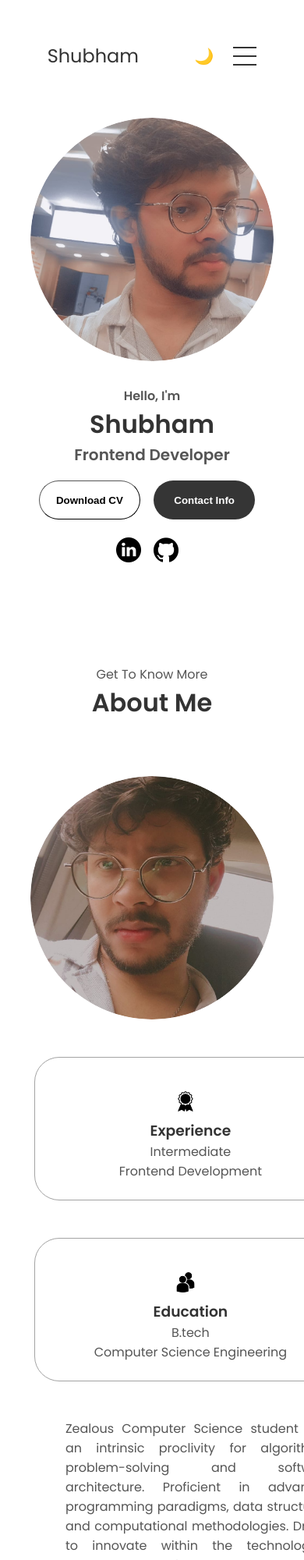
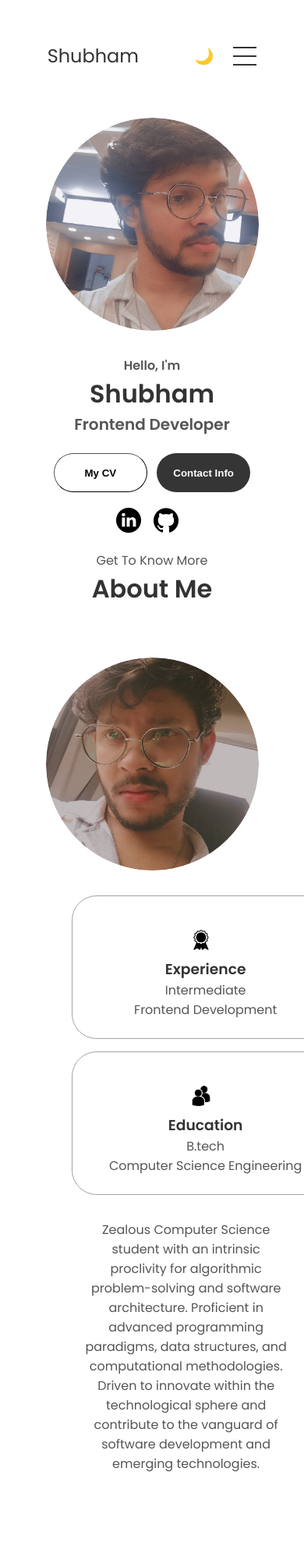
Before and after one commit to mitra9917/my_portfolio, a plain HTML site: page index.html in a window 390 px wide. Shown: the top 2000 px of the page at 78% size. Drawn offline with Linux system fonts and the light colour scheme.

Commit message:
updated cv button

```diff
--- a/index.html
+++ b/index.html
@@ -57,7 +57,7 @@
                 <h1 class="title">Shubham</h1>
                 <p class="section__text__p2">Frontend Developer</p>
                 <div class="btn-container">
-                    <button class="btn btn-color-2" onclick="window.open('./assets/myCV.pdf')">Download CV</button>
+                    <button class="btn btn-color-2" onclick="window.open('./assets/myCV.pdf')">My CV</button>
                     <button class="btn btn-color-1" onclick="location.href='./#contact'">Contact Info</button>
                 </div>
                 <div id="socials-container">
@@ -106,7 +106,11 @@
                     </div>
                 </div>
             </div>
-            <img src="./assets/arrow.png" alt="arrow icon" class="icon arrow" onclick="location.href='./#experience'">
+            <!-- ...existing code... -->
+            <svg class="icon arrow" onclick="location.href='./#experience'" xmlns="http://www.w3.org/2000/svg" width="32" height="32" viewBox="0 0 24 24" fill="none">
+            <path d="M12 4v16m0 0l-8-8m8 8l8-8" stroke="currentColor" stroke-width="2" stroke-linecap="round" stroke-linejoin="round"/>
+            </svg>
+            <!-- ...existing code... -->
         </section>
 
         <section id="experience">
--- a/mediaqueries.css
+++ b/mediaqueries.css
@@ -1,7 +1,8 @@
 @media screen and (max-width: 1400px) {
   #profile {
-    height: 83vh;
+    height: auto; /* Changed from 83vh */
     margin-bottom: 6rem;
+    padding-top: 2rem; /* Added */
   }
   .about-containers {
     flex-wrap: wrap;
@@ -33,9 +34,8 @@
   section,
   .section-container {
     height: fit-content !important;
-  }
-  section {
-    margin: 0 5% !important;
+    margin: 0 2% !important; /* Changed from 5% */
+    padding: 4rem 0 !important; /* Added */
   }
   .section__pic-container {
     width: 275px !important;
@@ -53,6 +53,12 @@
   .mobile-theme-toggle {
     display: flex !important;
   }
+
+  /* Added for text container */
+  .text-container {
+    width: 90% !important;
+    text-align: center !important;
+  }
 }
 
 @media screen and (min-width: 1201px) {
@@ -61,14 +67,41 @@
   }
 }
 
+@media screen and (max-width: 900px) {
+  /* Added new breakpoint */
+  #profile {
+    gap: 2rem !important;
+    height: auto !important;
+  }
+
+  .section__text__p2 {
+    font-size: 1.5rem !important;
+  }
+
+  .title {
+    font-size: 2.5rem !important;
+  }
+
+  .about-containers {
+    flex-direction: column !important;
+    gap: 1rem !important;
+  }
+
+  .details-container {
+    width: 100% !important;
+  }
+}
+
 @media screen and (max-width: 600px) {
   #contact,
   footer {
-    height: 40vh !important;
+    height: auto !important; /* Changed from 40vh */
+    padding: 2rem 0 !important; /* Added */
   }
   #profile {
-    height: 83vh !important;
+    height: auto !important; /* Changed from 83vh */
     margin-bottom: 0 !important;
+    gap: 1rem !important; /* Added */
   }
   article {
     font-size: 1rem !important;
@@ -101,8 +134,8 @@
     text-align: center !important;
   }
   .section__pic-container {
-    width: auto !important;
-    height: 46vw !important;
+    width: 200px !important; /* Changed from auto */
+    height: 200px !important; /* Changed from 46vw */
     justify-content: center !important;
   }
   .section__text__p2 {
@@ -112,9 +145,8 @@
     font-size: 2rem !important;
   }
   .text-container p{
-    text-align: justify !important;
-    align-items: center !important;
-    justify-content: center !important;
+    text-align: center !important; /* Changed from justify */
+    padding: 0 1rem !important; /* Added */
   }
 
   .mobile-theme-toggle {
@@ -126,31 +158,45 @@
     width: 35px !important;
     height: 35px !important;
   }
+
+  /* Project adjustments */
+  .details-container.color-container {
+    width: 100% !important;
+    margin: 1rem 0 !important;
   }
 
-@media (max-width: 600px) {
+  .project-img {
+    width: 100% !important;
+    height: auto !important;
+  }
+
+  /* Contact section adjustments */
+  .contact-info-upper-container {
+    flex-direction: column !important;
+    gap: 1rem !important;
+    padding: 1rem !important;
+  }
+}
+
+@media (max-width: 400px) {
+  /* Added for very small screens */
   section {
     margin: 0 1vw !important;
     padding: 2vw 0 !important;
   }
+
   .section__pic-container {
-  width: 80vw !important;
-  height: 80vw !important;
-  min-width: 120px !important;
-  min-height: 120px !important;
-  max-width: 95vw !important;
-  max-height: 95vw !important;
+    width: 70vw !important;
+    height: 70vw !important;
   }
-.about-containers {
+
+  .btn {
+    width: 120px !important;
+    margin: 0.25rem !important;
+  }
+
+  .contact-info-container {
     flex-direction: column !important;
-  align-items: center !important;
-  margin-left: 0 !important;
-  gap: 1rem !important;
-}
-.details-container {
-  width: 90vw !important;
-  margin: 1rem 0 !important;
-  align-items: center !important;
-  justify-content: center !important;
+    text-align: center !important;
   }
 }
--- a/style.css
+++ b/style.css
@@ -368,7 +368,7 @@ section{
 
 .btn-color-1:hover{
     background-color: black;
-    color:var(--text-color);
+    color:var(--text-color)
 }
 
 /* ABOUT SECTION */
```
Also changed, not shown: 1 other file. Lines whose indentation alone changed are shown as unchanged.
